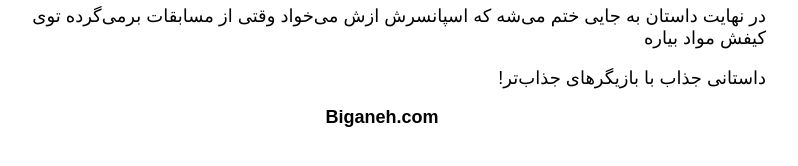
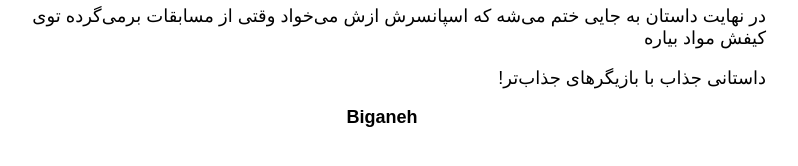
Before and after one commit to darkblog/darkblog.github.io, a Jekyll site: the page built from _posts/2023-8-19-4.md, in a window 1280 px wide. Shown: the part 338-504 px from the top of the page, without its empty margins (387-1185 px from the left). Built offline with Jekyll 4.4.1, drawn with Linux system fonts in a browser that asks for light colours.

Commit message:
Update post.html

```diff
--- a/_layouts/post.html
+++ b/_layouts/post.html
@@ -12,6 +12,6 @@
 <body>
 <h1>{{ page.title }}</h1>
 {{ content }}
-<p class="center"><a href="https://biganeh.com/">Biganeh.com</a></p>
+<p class="center"><a href="https://biganeh.com/">Biganeh</a></p>
 </body>
 </html>
```
